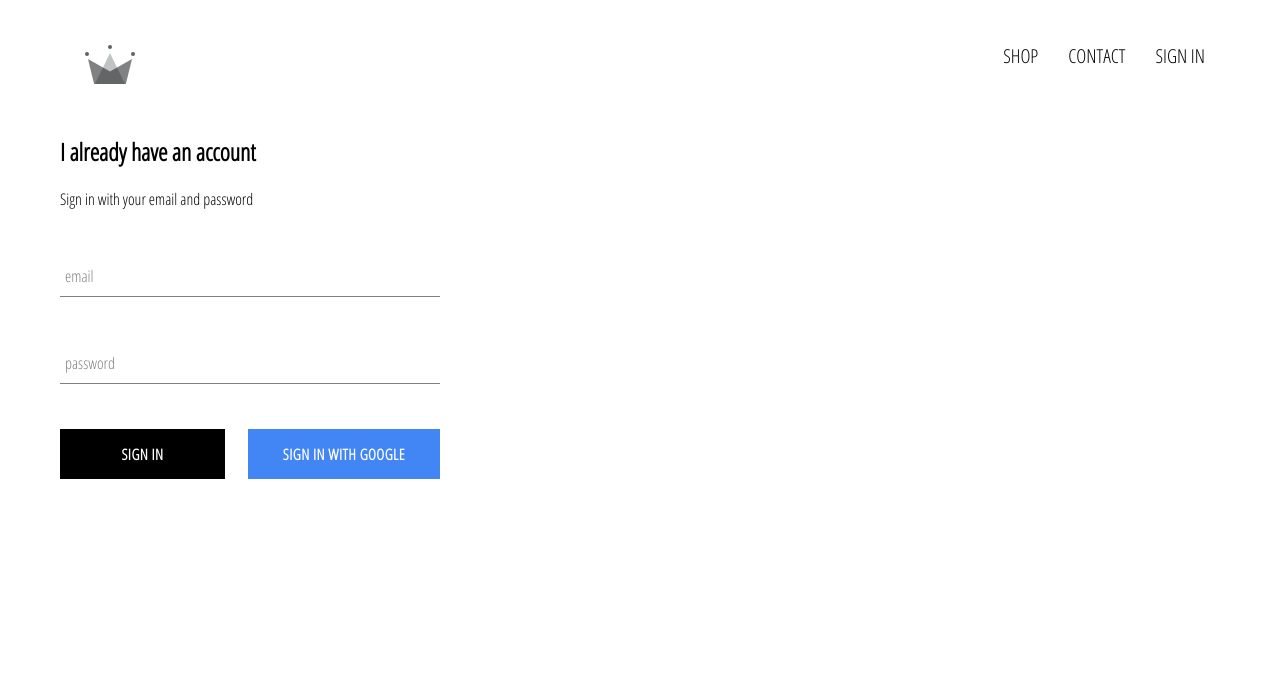
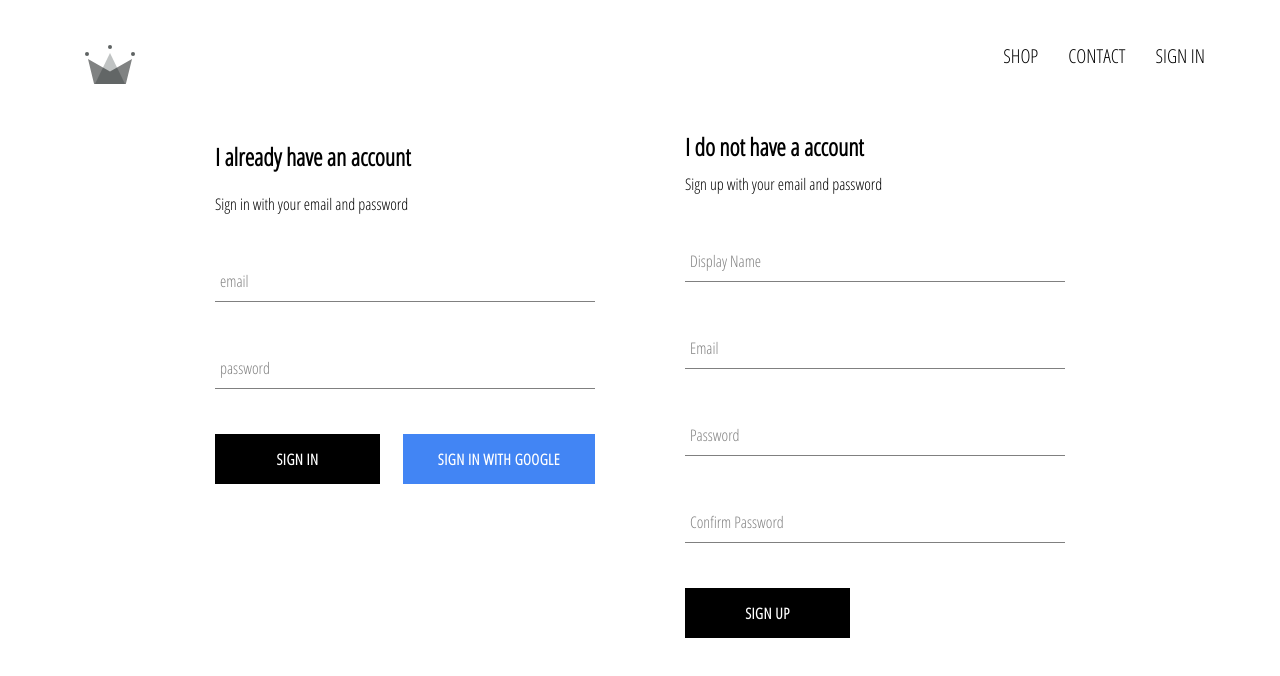
Before and after one commit to JihadRinaldi/clotheria, a React (Create React App) app: page /signin in a window 1280 px wide. Shown: the top 676 px of the page. Built offline with nearby package versions, Linux system fonts and the light colour scheme; no server answers.

Commit message:
implemented firebase utils and finished signin and signup features

```diff
--- a/src/App.js
+++ b/src/App.js
@@ -5,7 +5,7 @@ import HomePage from "./views/homepage/HomePage";
 import ShopPage from "./views/shop/ShopPage";
 import Header from "./components/header/Header";
 import SigninSignupPage from "./views/signin-signup/SigninSignupPage";
-import { auth } from "./firebase/firebase.utils";
+import { auth, createUserProfileDocument } from "./firebase/firebase.utils";
 
 import "./App.styles.scss";
 
@@ -21,10 +21,21 @@ class App extends React.Component {
   unsubscribeFromAuth = null;
 
   componentDidMount() {
-    this.unsubscribeFromAuth = auth.onAuthStateChanged(user => {
-      this.setState({ currentUser: user });
+    this.unsubscribeFromAuth = auth.onAuthStateChanged(async userAuth => {
+      if (userAuth) {
+        const userRef = await createUserProfileDocument(userAuth);
 
-      console.log(user);
+        userRef.onSnapshot(snapShot => {
+          this.setState({
+            currentUser: {
+              id: snapShot.id,
+              ...snapShot.data()
+            }
+          });
+          console.log(this.state)
+        });
+      }
+      this.setState({ currentUser: userAuth });
     });
   }
 
--- a/src/components/signin/SignIn.jsx
+++ b/src/components/signin/SignIn.jsx
@@ -42,6 +42,7 @@ export default class SignIn extends Component {
             required
           />
           <FormInput
+            autoComplete="on"
             name="password"
             type="password"
             value={this.state.password}
--- /dev/null
+++ b/src/components/signup/SignUp.jsx
@@ -0,0 +1,101 @@
+import React, { Component } from "react";
+
+import FormInput from "../forminput/FormInput";
+import CustomButton from "../custombutton/CustomButton";
+
+import { auth, createUserProfileDocument } from "../../firebase/firebase.utils";
+
+import "./signup.styles.scss";
+
+export default class SignUp extends Component {
+  constructor() {
+    super();
+
+    this.state = {
+      displayName: "",
+      email: "",
+      password: "",
+      confirmPassword: ""
+    };
+  }
+
+  handleSubmit = async event => {
+    event.preventDefault();
+
+    const { displayName, email, password, confirmPassword } = this.state;
+
+    if (password !== confirmPassword) {
+      alert("passwords don't match");
+      return;
+    }
+
+    try {
+      const { user } = await auth.createUserWithEmailAndPassword(
+        email,
+        password
+      );
+
+      await createUserProfileDocument(user, { displayName });
+
+      this.setState({
+        displayName: "",
+        email: "",
+        password: "",
+        confirmPassword: ""
+      });
+    } catch (error) {
+      console.error(error);
+    }
+  };
+
+  handleChange = event => {
+    const { name, value } = event.target;
+
+    this.setState({ [name]: value });
+  };
+
+  render() {
+    const { displayName, email, password, confirmPassword } = this.state;
+    return (
+      <div className="sign-up">
+        <h2 className="title">I do not have a account</h2>
+        <span>Sign up with your email and password</span>
+        <form className="sign-up-form" onSubmit={this.handleSubmit}>
+          <FormInput
+            type="text"
+            name="displayName"
+            value={displayName}
+            onChange={this.handleChange}
+            label="Display Name"
+            required
+          />
+          <FormInput
+            type="email"
+            name="email"
+            value={email}
+            onChange={this.handleChange}
+            label="Email"
+            required
+          />
+          <FormInput
+            type="password"
+            name="password"
+            value={password}
+            onChange={this.handleChange}
+            label="Password"
+            required
+          />
+          <FormInput
+            type="password"
+            name="confirmPassword"
+            value={confirmPassword}
+            onChange={this.handleChange}
+            label="Confirm Password"
+            required
+          />
+          <CustomButton type="submit">SIGN UP</CustomButton>
+        </form>
+      </div>
+    );
+  }
+}
--- /dev/null
+++ b/src/components/signup/signup.styles.scss
@@ -0,0 +1,9 @@
+.sign-up {
+    display: flex;
+    flex-direction: column;
+    width: 380px;
+
+    .title {
+      margin: 10px 0;
+    }
+  }
--- a/src/firebase/firebase.utils.js
+++ b/src/firebase/firebase.utils.js
@@ -1,6 +1,6 @@
-import firebase from 'firebase/app'
-import 'firebase/firestore';
-import 'firebase/auth';
+import firebase from "firebase/app";
+import "firebase/firestore";
+import "firebase/auth";
 
 const config = {
   apiKey: "AIzaSyAzvk9s8G18faUG7wlORukaOglQWboGwew",
@@ -13,13 +13,38 @@ const config = {
   measurementId: "G-6GT1TM9VNK"
 };
 
+export const createUserProfileDocument = async (userAuth, additionalData) => {
+  if (!userAuth) return;
+
+  const userRef = firestore.doc(`users/${userAuth.uid}`);
+
+  const snapShot = await userRef.get();
+
+  if (!snapShot.exists) {
+    const { displayName, email } = userAuth;
+    const createdAt = new Date();
+    try {
+      await userRef.set({
+        displayName,
+        email,
+        createdAt,
+        ...additionalData
+      });
+    } catch (error) {
+      console.log("error creating user", error.message);
+    }
+  }
+
+  return userRef;
+};
+
 firebase.initializeApp(config);
 
 export const auth = firebase.auth();
 export const firestore = firebase.firestore();
 
 const provider = new firebase.auth.GoogleAuthProvider();
-provider.setCustomParameters({prompt: 'select_account'})
-export const signInWithGoogle = () => auth.signInWithPopup(provider)
+provider.setCustomParameters({ prompt: "select_account" });
+export const signInWithGoogle = () => auth.signInWithPopup(provider);
 
 export default firebase;
--- a/src/views/signin-signup/SigninSignup.styles.scss
+++ b/src/views/signin-signup/SigninSignup.styles.scss
@@ -0,0 +1,6 @@
+.sign-in-and-sign-up {
+    width: 850px;
+    display: flex;
+    justify-content: space-between;
+    margin: 30px auto;
+  }
--- a/src/views/signin-signup/SigninSignupPage.jsx
+++ b/src/views/signin-signup/SigninSignupPage.jsx
@@ -1,13 +1,15 @@
-import React from 'react';
+import React from "react";
 
-import SignIn from '../../components/signin/SignIn'
+import SignIn from "../../components/signin/SignIn";
+import SignUp from "../../components/signup/SignUp";
 
-import './SigninSignup.styles.scss'
+import "./SigninSignup.styles.scss";
 
 const SigninSignupPage = () => (
-        <div className='sign-in-and-sign-up'>
-            <SignIn/>
-        </div>
+  <div className="sign-in-and-sign-up">
+    <SignIn />
+    <SignUp />
+  </div>
 );
 
 export default SigninSignupPage;
```
Lines whose indentation alone changed are shown as unchanged.
